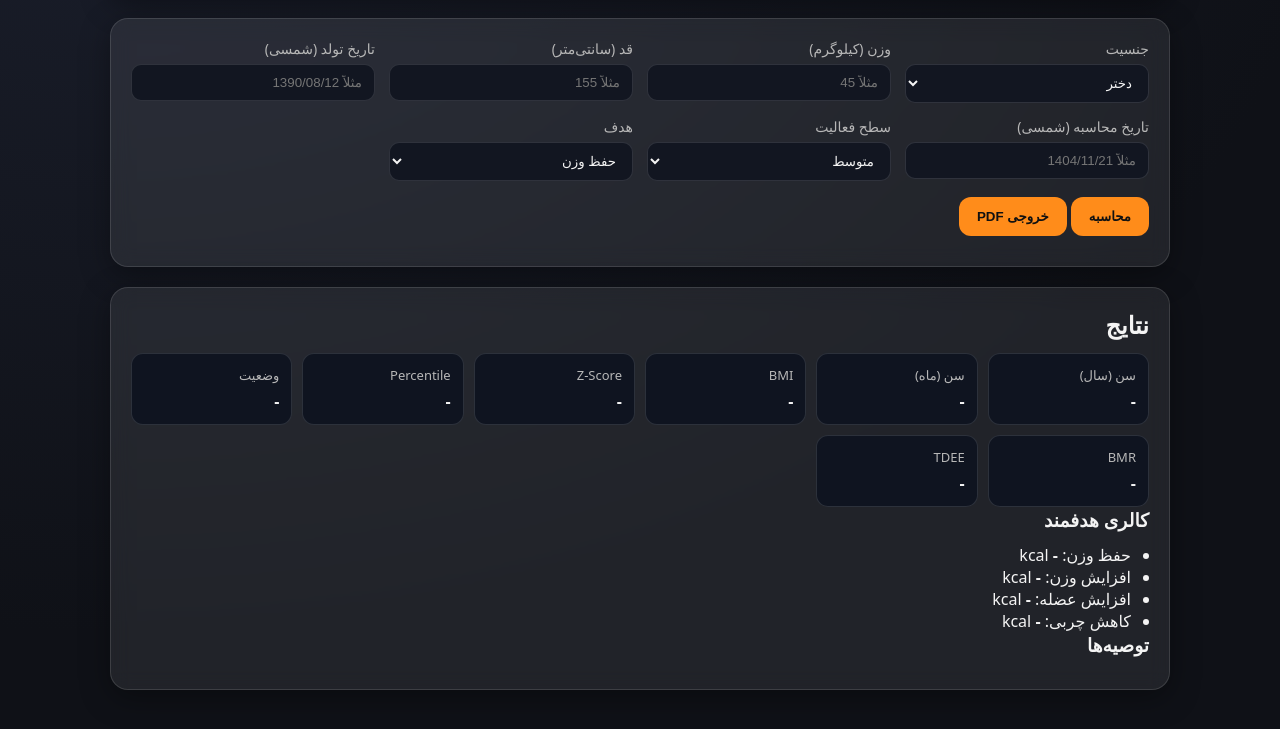
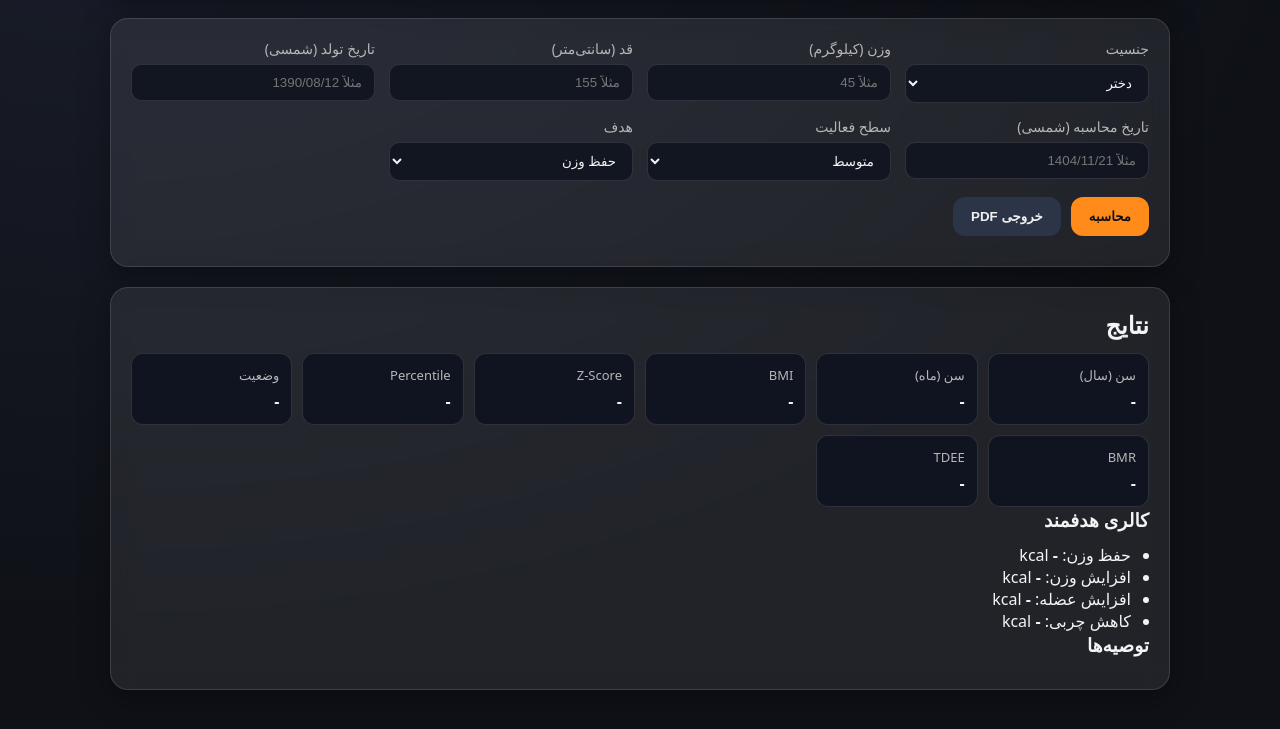
Before and after one commit to komaketim-cell/BMIcalculator, a plain HTML site: page index.html in a window 1280 px wide. Shown: the part 167-896 px from the top of the page. Drawn offline with nearby package versions, Linux system fonts and the light colour scheme; files that its build step writes are made by us from their sources; files whose address does not match are found by name.

Commit message:
Update styles.css

```diff
--- a/css/styles.css
+++ b/css/styles.css
@@ -74,6 +74,17 @@ button{
 
 button:hover{filter:brightness(1.05)}
 
+.secondary{
+  background:#2c3448;
+  color:#f0f0f0;
+}
+
+.btn-row{
+  display:flex;
+  gap:10px;
+  flex-wrap:wrap;
+}
+
 .error{
   margin-top:10px;
   color:#ff6b6b;
```
